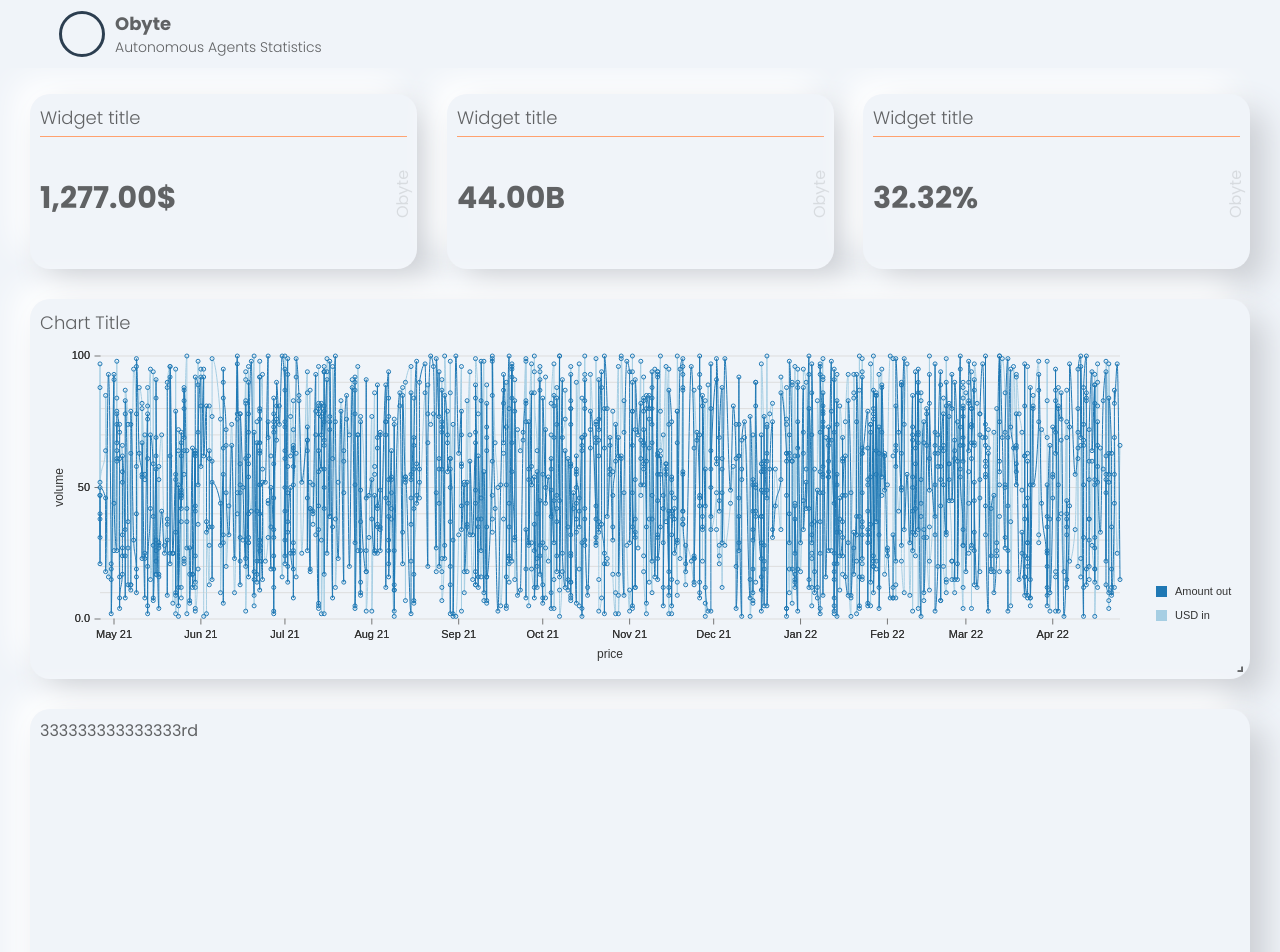
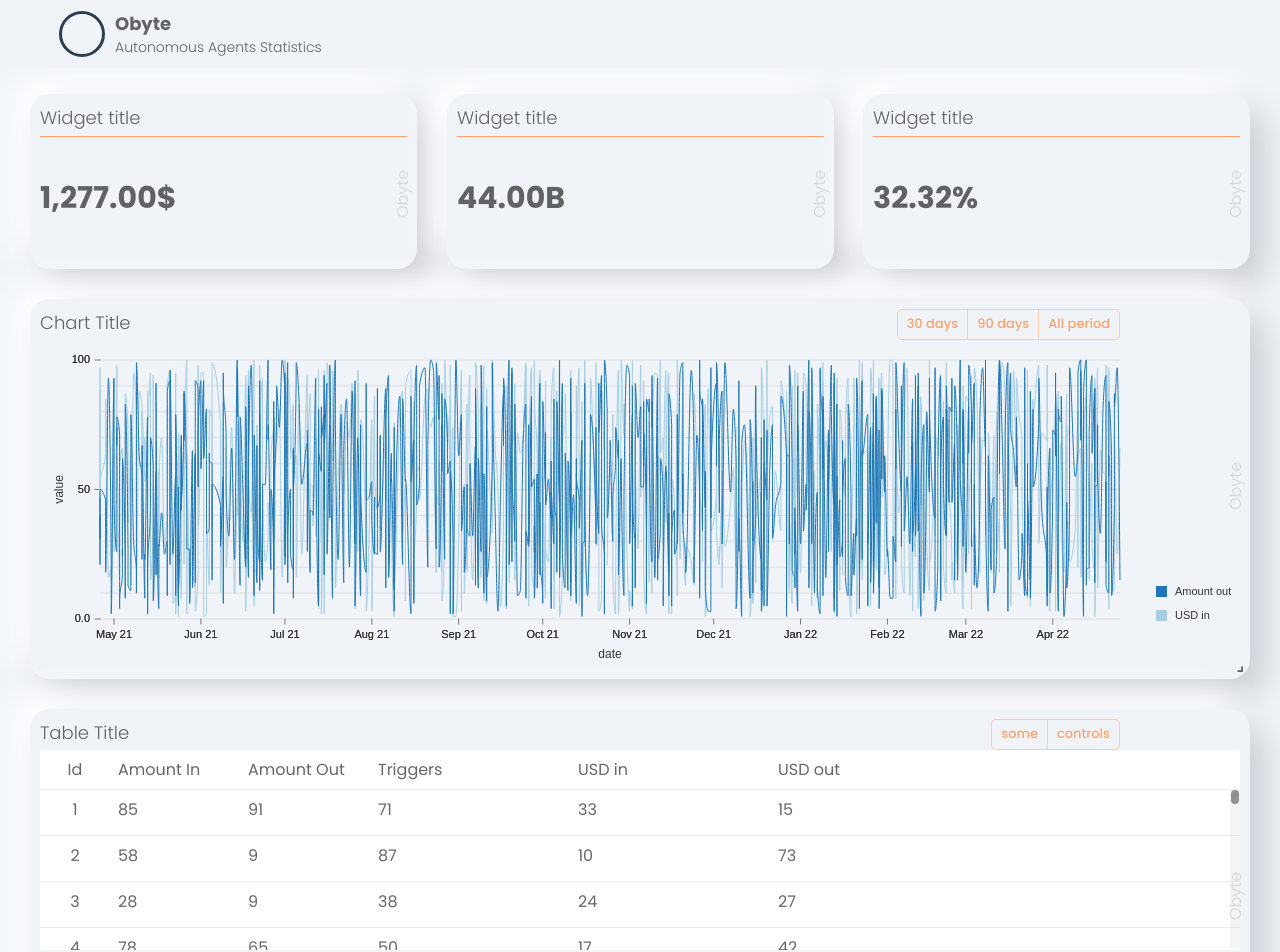
Before and after one commit to yarmsl/obyte-aa-stats-front, a React (Create React App) app: page / in a window 1280 px wide. Shown: the top 952 px of the page. Built offline with nearby package versions, Linux system fonts and the light colour scheme.

Commit message:
table added (#3)

```diff
--- a/package.json
+++ b/package.json
@@ -22,6 +22,7 @@
     "@types/react": "^17.0.38",
     "@types/react-dom": "^17.0.11",
     "@types/react-redux": "^7.1.22",
+    "obyte": "^0.1.23",
     "react": "^17.0.2",
     "react-dom": "^17.0.2",
     "react-grid-layout": "^1.3.4",
--- a/src/UI/atoms/Widget/ValueWidget.tsx
+++ b/src/UI/atoms/ValueWidget/ValueWidget.tsx
@@ -1,5 +1,6 @@
 import { Box, Divider, Typography } from '@mui/material';
 import { FC, memo } from 'react';
+import WaterMark from '../WaterMark/WaterMark';
 import { styles } from './styles';
 
 const ValueWidget: FC<IValueWidgetProps> = ({ title, value, unit }) => (
@@ -15,7 +16,7 @@ const ValueWidget: FC<IValueWidgetProps> = ({ title, value, unit }) => (
         {unit}
       </Typography>
     </Box>
-    <Typography sx={styles.logo}>Obyte</Typography>
+    <WaterMark />
   </Box>
 );
 
--- a/src/UI/atoms/Widget/styles.ts
+++ b/src/UI/atoms/ValueWidget/styles.ts
@@ -28,11 +28,4 @@ export const styles: Record<string, SxProps> = {
     fontSize: '30px',
     fontWeight: 700,
   },
-  logo: {
-    position: 'absolute',
-    right: '-20px',
-    top: '50%',
-    transform: 'rotate(270deg)',
-    color: 'rgba(0,0,0,.1)',
-  },
 };
--- /dev/null
+++ b/src/UI/atoms/WaterMark/WaterMark.tsx
@@ -0,0 +1,7 @@
+import { Typography } from '@mui/material';
+import { FC, memo } from 'react';
+import { styles } from './styles';
+
+const WaterMark: FC = () => <Typography sx={styles.root}>Obyte</Typography>;
+
+export default memo(WaterMark);
--- /dev/null
+++ b/src/UI/atoms/WaterMark/styles.ts
@@ -0,0 +1,12 @@
+import { SxProps } from '@mui/material';
+
+export const styles: Record<string, SxProps> = {
+  root: {
+    position: 'absolute',
+    right: '-20px',
+    top: '50%',
+    transform: 'rotate(270deg)',
+    color: 'rgba(0,0,0,.1)',
+    userSelect: 'none',
+  },
+};
--- /dev/null
+++ b/src/UI/molecules/AgentsTable/AgentsTable.tsx
@@ -0,0 +1,56 @@
+import { Box, Button, ButtonGroup, Typography } from '@mui/material';
+import { FC, memo, useMemo } from 'react';
+import { Cell, Column, HeaderCell, Table } from 'rsuite-table';
+import WaterMark from 'UI/atoms/WaterMark/WaterMark';
+import mock from '../../../mock/MOCK_DATA.json';
+import { styles } from './styles';
+import 'rsuite-table/dist/css/rsuite-table.css';
+
+const AgentsTable: FC = () => {
+  const data = useMemo(() => mock as IMockData[], []);
+  return (
+    <Box sx={styles.root}>
+      <Box sx={styles.header}>
+        <Typography sx={styles.title}>Table Title</Typography>
+        <ButtonGroup size='small' color='secondary'>
+          <Button>some</Button>
+          <Button>controls</Button>
+        </ButtonGroup>
+      </Box>
+      <Table onMouseDown={(e) => e.stopPropagation()} virtualized data={data}>
+        <Column width={70} align='center' fixed>
+          <HeaderCell>Id</HeaderCell>
+          <Cell dataKey='id' />
+        </Column>
+
+        <Column width={130}>
+          <HeaderCell>Amount In</HeaderCell>
+          <Cell dataKey='amount_in' />
+        </Column>
+
+        <Column width={130}>
+          <HeaderCell>Amount Out</HeaderCell>
+          <Cell dataKey='amount_out' />
+        </Column>
+
+        <Column width={200}>
+          <HeaderCell>Triggers</HeaderCell>
+          <Cell dataKey='triggers_count' />
+        </Column>
+
+        <Column width={200}>
+          <HeaderCell>USD in</HeaderCell>
+          <Cell dataKey='usd_amount_in' />
+        </Column>
+
+        <Column minWidth={200} flexGrow={1}>
+          <HeaderCell>USD out</HeaderCell>
+          <Cell dataKey='usd_amount_out' />
+        </Column>
+      </Table>
+      <WaterMark />
+    </Box>
+  );
+};
+
+export default memo(AgentsTable);
--- /dev/null
+++ b/src/UI/molecules/AgentsTable/styles.ts
@@ -0,0 +1,18 @@
+import { SxProps } from '@mui/material';
+
+export const styles: Record<string, SxProps> = {
+  root: {
+    width: '100%',
+    height: 'calc(100% - 31px)',
+    position: 'relative',
+  },
+  header: {
+    width: 'calc(100% - 120px)',
+    display: 'flex',
+    justifyContent: 'space-between',
+  },
+  title: {
+    fontSize: '18px',
+    fontWeight: 300,
+  },
+};
--- a/src/UI/molecules/TotalGraph/TotalGraph.tsx
+++ b/src/UI/molecules/TotalGraph/TotalGraph.tsx
@@ -1,7 +1,9 @@
-import { Box, Typography } from '@mui/material';
+import { Box, Button, ButtonGroup, Typography } from '@mui/material';
 import { FC, memo, useCallback, useMemo } from 'react';
 import { ResponsiveLineCanvas } from '@nivo/line';
+import WaterMark from 'UI/atoms/WaterMark/WaterMark';
 import mock from '../../../mock/MOCK_DATA.json';
+import { styles } from './styles';
 
 const TotalGraph: FC = () => {
   const processData = useCallback(
@@ -26,10 +28,15 @@ const TotalGraph: FC = () => {
   );
 
   return (
-    <Box sx={{ width: '100%', height: 'calc(100% - 27px)' }}>
-      <Typography sx={{ fontSize: '18px', fontWeight: 300 }}>
-        Chart Title
-      </Typography>
+    <Box sx={styles.root}>
+      <Box sx={styles.header}>
+        <Typography sx={styles.title}>Chart Title</Typography>
+        <ButtonGroup size='small' color='secondary'>
+          <Button>30 days</Button>
+          <Button>90 days</Button>
+          <Button>All period</Button>
+        </ButtonGroup>
+      </Box>
       <ResponsiveLineCanvas
         data={totalData}
         margin={{ top: 20, right: 120, bottom: 50, left: 60 }}
@@ -49,7 +56,7 @@ const TotalGraph: FC = () => {
           tickPadding: 5,
           tickRotation: 0,
           format: '%b %y',
-          legend: 'price',
+          legend: 'date',
           legendOffset: 36,
           legendPosition: 'middle',
         }}
@@ -58,7 +65,7 @@ const TotalGraph: FC = () => {
           tickPadding: 5,
           tickRotation: 0,
           format: '.2s',
-          legend: 'volume',
+          legend: 'value',
           legendOffset: -40,
           legendPosition: 'middle',
           tickValues: [0, 50, 100],
@@ -66,7 +73,7 @@ const TotalGraph: FC = () => {
         enableGridX={false}
         colors={{ scheme: 'paired' }}
         lineWidth={1}
-        pointSize={4}
+        pointSize={0}
         pointColor={{ theme: 'background' }}
         pointBorderWidth={1}
         pointBorderColor={{ from: 'serieColor' }}
@@ -100,6 +107,7 @@ const TotalGraph: FC = () => {
           },
         ]}
       />
+      <WaterMark />
     </Box>
   );
 };
--- /dev/null
+++ b/src/UI/molecules/TotalGraph/styles.ts
@@ -0,0 +1,18 @@
+import { SxProps } from '@mui/material';
+
+export const styles: Record<string, SxProps> = {
+  root: {
+    width: '100%',
+    height: 'calc(100% - 31px)',
+    position: 'relative',
+  },
+  header: {
+    width: 'calc(100% - 120px)',
+    display: 'flex',
+    justifyContent: 'space-between',
+  },
+  title: {
+    fontSize: '18px',
+    fontWeight: 300,
+  },
+};
--- a/src/UI/organisms/HomeDashboard/HomeDashboard.tsx
+++ b/src/UI/organisms/HomeDashboard/HomeDashboard.tsx
@@ -1,5 +1,6 @@
 import { FC, memo } from 'react';
-import ValueWidget from 'UI/atoms/Widget/ValueWidget';
+import ValueWidget from 'UI/atoms/ValueWidget/ValueWidget';
+import AgentsTable from 'UI/molecules/AgentsTable/AgentsTable';
 import TotalGraph from 'UI/molecules/TotalGraph/TotalGraph';
 import DragLayout from 'UI/templates/DragLayout/DragLayout';
 import NeuBox from 'UI/templates/NeuBox/NeuBox';
@@ -33,7 +34,9 @@ const HomeDashboard: FC = () => (
     <NeuBox key='e'>
       <TotalGraph />
     </NeuBox>
-    <NeuBox key='f'>333333333333333rd</NeuBox>
+    <NeuBox key='f'>
+      <AgentsTable />
+    </NeuBox>
   </DragLayout>
 );
 
```
Also changed, not shown: public/icon.svg (added), src/UI/atoms/ValueWidget/types.d.ts (renamed from src/UI/atoms/Widget/types.d.ts), 1 other file (tests, documents, lock files or other folders).
